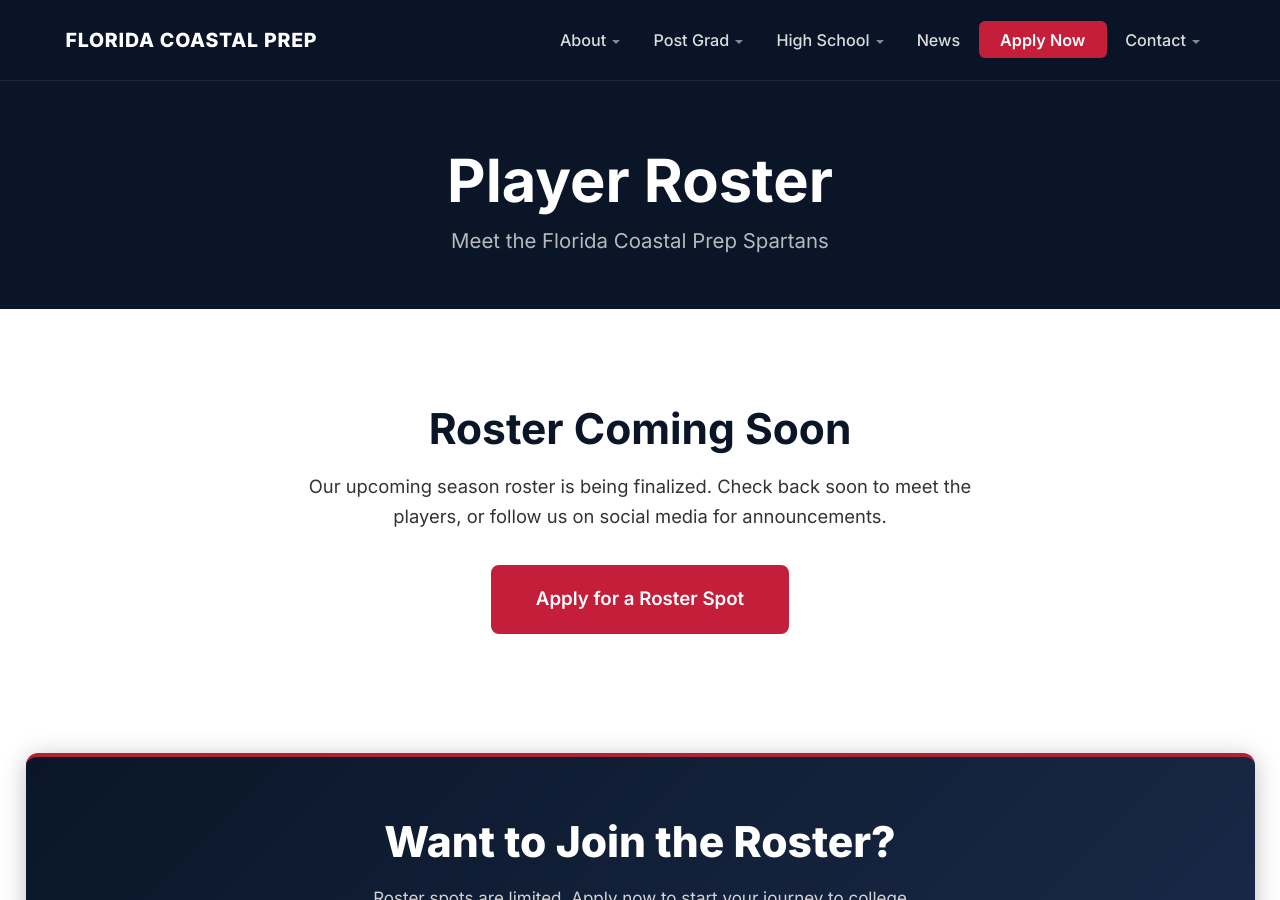
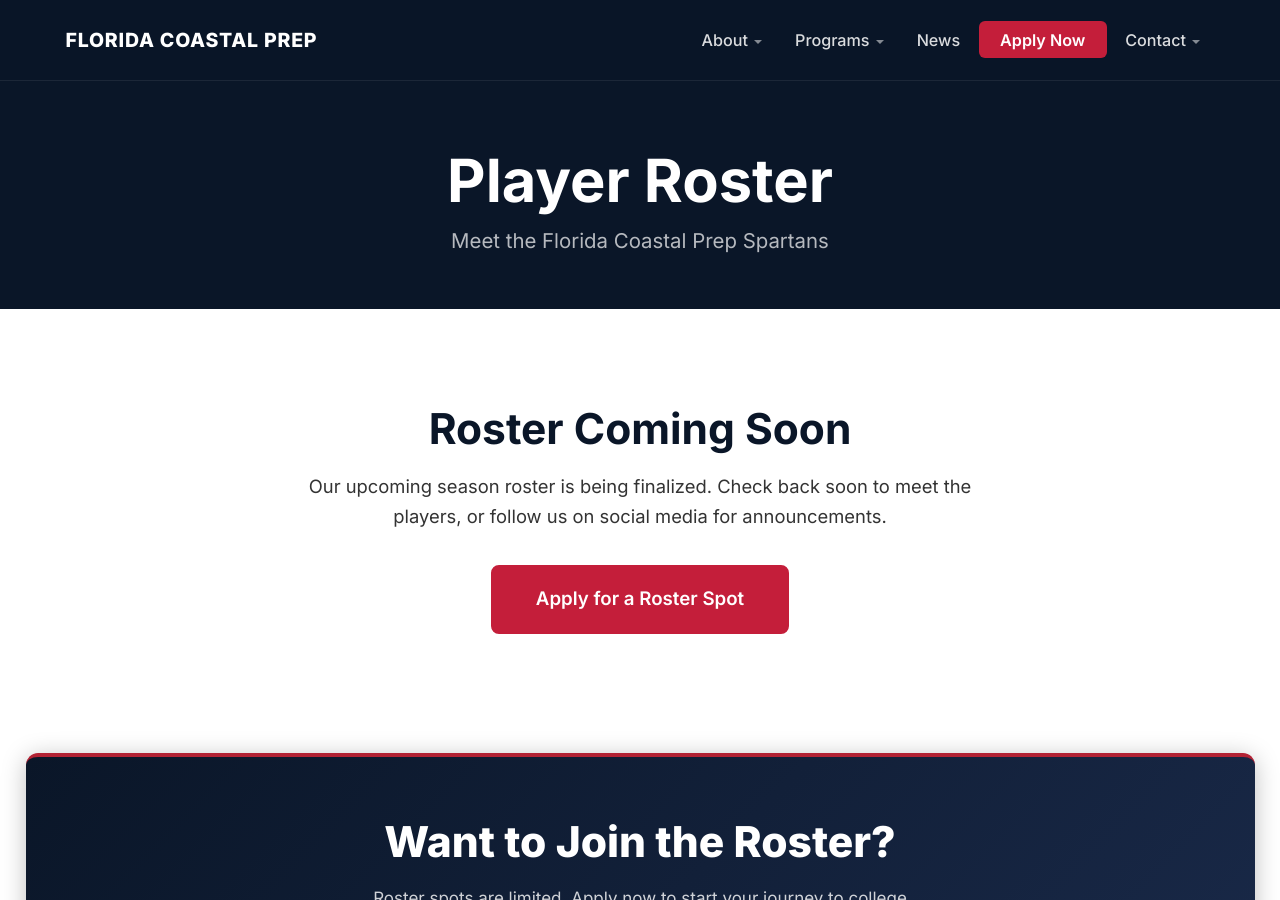
Before and after one commit to CoachD23/fcp-jekyll-site, a Jekyll site: the page built from roster.html, in a window 1280 px wide and 900 px high. Built offline with Jekyll 4.4.1, drawn with Linux system fonts in a browser that asks for light colours; a script that is not in the unit is left out.

Commit message:
feat: consolidate Post Grad + High School + Summer under Programs nav dropdown

```diff
--- a/_includes/nav.html
+++ b/_includes/nav.html
@@ -17,30 +17,17 @@
           </ul>
         </li>
         <li class="dropdown">
-          <a href="{{ '/post-grad/' | relative_url }}">Post Grad</a>
+          <a href="{{ '/post-grad/' | relative_url }}">Programs</a>
           <ul class="dropdown-menu">
             <li><a href="{{ '/post-grad/' | relative_url }}">Post-Grad Program</a></li>
+            <li><a href="{{ '/high-school/' | relative_url }}">National HS Program</a></li>
+            <li><a href="https://summer.floridacoastalprep.com" target="_blank">Summer Program</a></li>
             <li><a href="{{ '/why-post-grad/' | relative_url }}">Why Post Grad?</a></li>
             <li><a href="{{ '/training/' | relative_url }}">Spartan Training Center</a></li>
             <li><a href="{{ '/housing/' | relative_url }}">Housing</a></li>
             <li><a href="{{ '/coaches/' | relative_url }}">Coaches & Staff</a></li>
-            <li><a href="{{ '/post-grad-schedule/' | relative_url }}">Post Grad Schedule</a></li>
             <li><a href="{{ '/academics/' | relative_url }}">Academics</a></li>
             <li><a href="{{ '/tuition/' | relative_url }}">Tuition</a></li>
-            <li><a href="{{ '/commitments/' | relative_url }}">Spartan Alumni</a></li>
-          </ul>
-        </li>
-        <li class="dropdown">
-          <a href="{{ '/high-school/' | relative_url }}">High School</a>
-          <ul class="dropdown-menu">
-            <li><a href="{{ '/high-school/' | relative_url }}">National HS Program</a></li>
-            <li><a href="{{ '/training/' | relative_url }}">Spartan Training Center</a></li>
-            <li><a href="{{ '/housing/' | relative_url }}">Housing</a></li>
-            <li><a href="{{ '/coaches/' | relative_url }}">Coaches & Staff</a></li>
-            <li><a href="{{ '/high-school-schedule/' | relative_url }}">High School Schedule</a></li>
-            <li><a href="{{ '/academics/' | relative_url }}">Academics</a></li>
-            <li><a href="{{ '/tuition/' | relative_url }}">Tuition</a></li>
-            <li><a href="{{ '/commitments/' | relative_url }}">Spartan Alumni</a></li>
           </ul>
         </li>
         <li><a href="{{ '/blog/' | relative_url }}">News</a></li>
```
